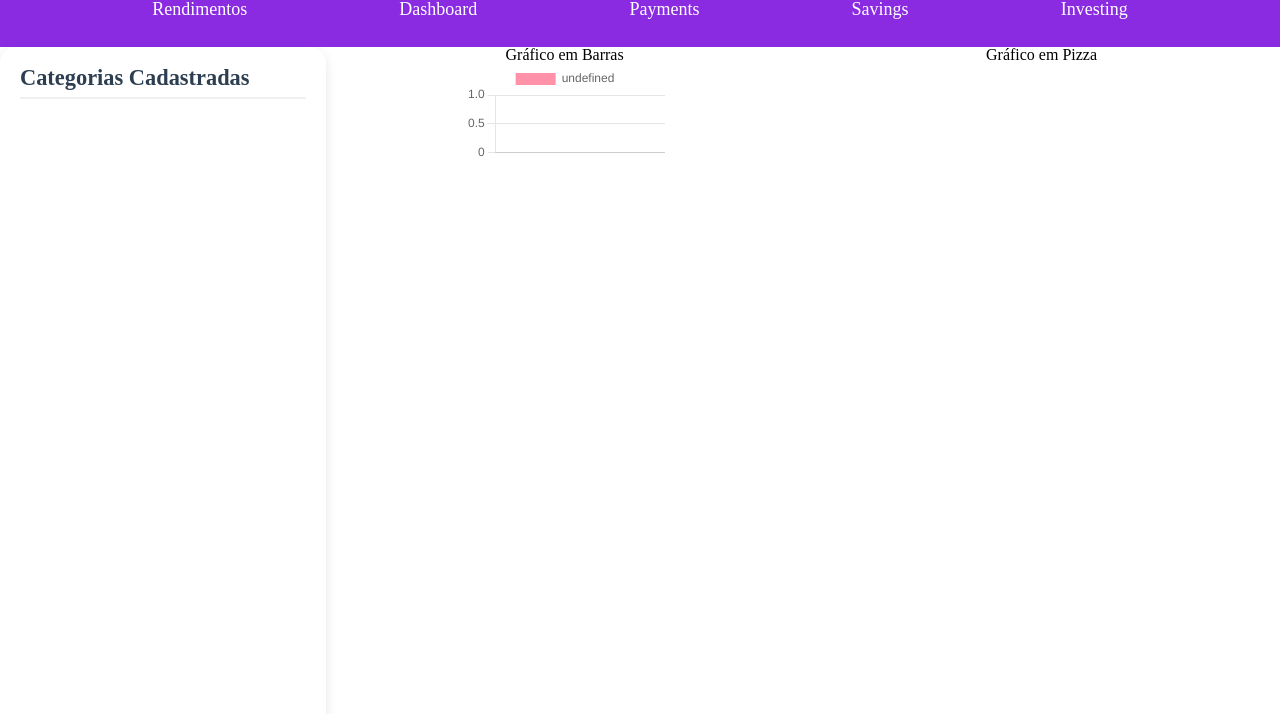
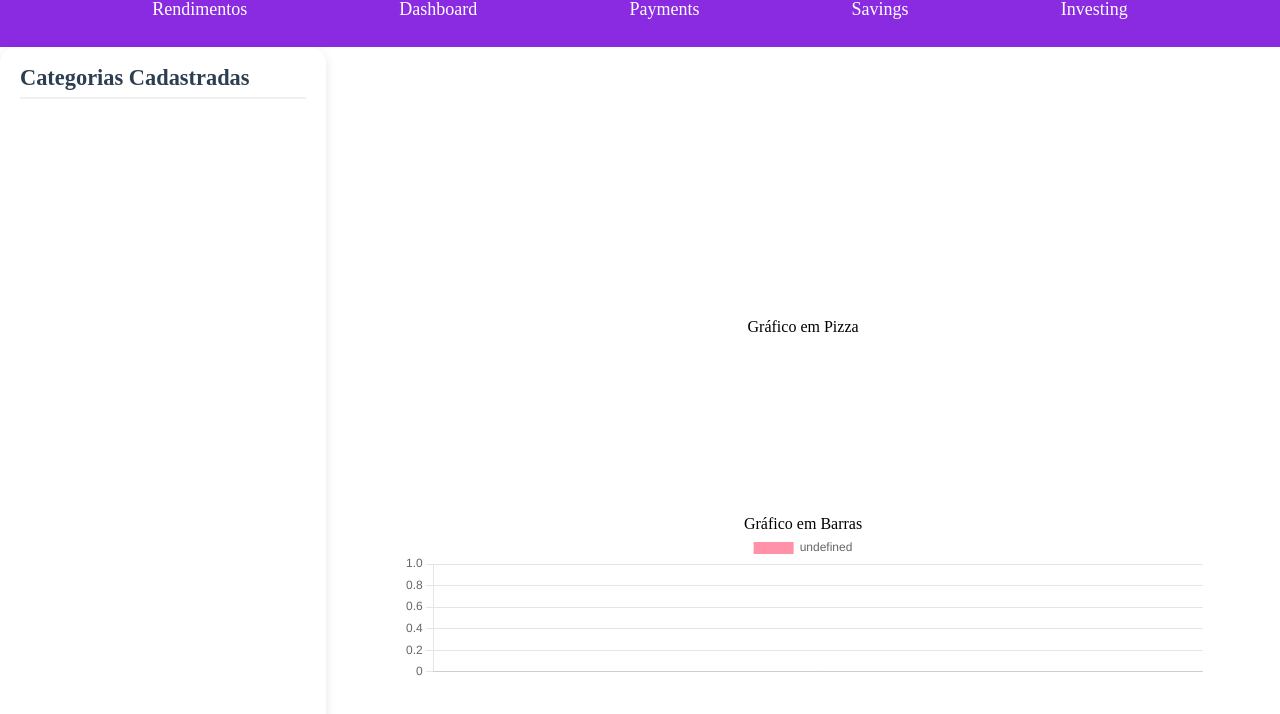
Before and after one commit to walisson27/React-Invest, a Next.js app: page /invest/invest in a window 1280 px wide. Shown: the top 714 px of the page. Built offline with nearby package versions, Linux system fonts and the light colour scheme.

Commit message:
fix: tamanho do grafico

```diff
--- /dev/null
+++ b/src/pages/invest/graficos/Graficos.tsx
@@ -0,0 +1,25 @@
+// src/components/graficos/Graficos.tsx
+import { Bar, Pie } from "react-chartjs-2";
+
+interface GraficosProps {
+  data: any;
+  options?: any;
+}
+
+const Graficos = ({ data, options }: GraficosProps) => {
+  return (
+    <div className="graficos-container">
+      <section className="current-invest">
+        <h2 className="h2-invest">Gráfico em Barras</h2>
+        <Bar data={data} options={options} />
+      </section>
+
+      <section className="categories-invest">
+        <h2 className="h2-invest">Gráfico em Pizza</h2>
+        <Pie data={data} />
+      </section>
+    </div>
+  );
+};
+
+export default Graficos;
--- a/src/pages/invest/invest.css
+++ b/src/pages/invest/invest.css
@@ -26,12 +26,23 @@ aside{
     background-color: orange;
 }
 
+.header-invest{
+    display: flex;
+}
+
+.article-invest{
+    display: flex;
+    flex-direction: column;
+    justify-content: center;
+    width: 100%;
+}
+
 .current-invest{
     display: flex;
     flex-direction: column;
     align-items: center;
     height: 100px;
-    width: 50%;
+    width: 100%;
 }
 
 .categories-invest{
@@ -39,19 +50,15 @@ aside{
     flex-direction: column;
     align-items: center;
     height: 100px;
-    width: 50%;
+    width: 100%;
+    margin-bottom: 97px;
 }
 
-.header-invest{
-    display: flex;
-}
-
-.article-invest{
-    display: flex;
-    flex-direction: row;
-    justify-content: space-evenly;
-    width: 100%;
-    height: 40px;
+.grafico-wrapper {
+  width: 100%;
+  max-width: 800px;  /* limite opcional */
+  height: 800px;     /* altura ajustável */
+  margin: auto;      /* centraliza */
 }
 
 aside {
--- a/src/pages/invest/invest.tsx
+++ b/src/pages/invest/invest.tsx
@@ -1,6 +1,7 @@
 import { useState } from "react"
 import "../../../reset.css"
 import "./invest.css"
+import Grafico from "./graficos/Graficos";
 
 import { Bar, Pie } from "react-chartjs-2";
 import { Chart as ChartJS, CategoryScale, LinearScale, BarElement, ArcElement, Title, Tooltip, Legend } from "chart.js";
@@ -88,22 +89,23 @@ const Invest = () => {
             ))}
           </ul>
         </aside>
-
-        <article className="article-invest">
-          <section className="current-invest">
-            <h2 className="h2-invest">Gráfico em Barras</h2>
-            <Bar
-              data={data}
-              options={{ responsive: true, plugins: { legend: { position: "top" } } }}
-            />
-          </section>
-
+      <article className="article-invest">
           <section className="categories-invest">
             <h2 className="h2-invest">Gráfico em Pizza</h2>
-            <Pie data={data} />
+            <div className="grafico-wrapper">
+               <Pie data={data} options={{ responsive: true, maintainAspectRatio: false,  }} />
+            </div>
+
           </section>
-        </article>
+            <section className="current-invest">
+            <h2 className="h2-invest">Gráfico em Barras</h2>
+            <div className="grafico-wrapper">
+              <Bar data={data} options={{ responsive: true, maintainAspectRatio: false }} />
+            </div>
+          </section>
+      </article>
       </header>
+
     </>
   )
 }
```
